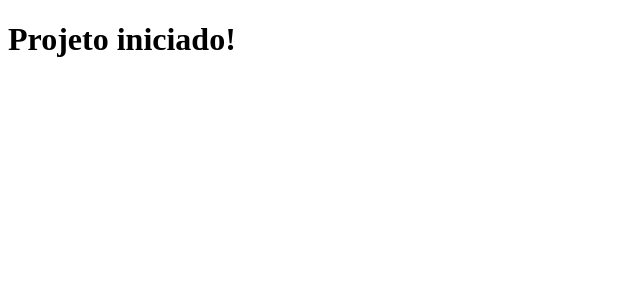
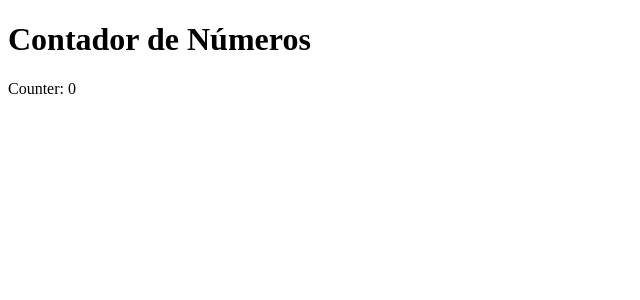
Before and after one commit to evssousa/projeto-coletivo-2ds-contador-de-numeros, a React (Vite) app: page / in a window 1280 px wide. Shown: the top 300 px of the page, without its empty margins (0-640 px from the left). Built offline with nearby package versions, Linux system fonts and the light colour scheme.

Commit message:
Add files via upload

```diff
--- a/src/App.jsx
+++ b/src/App.jsx
@@ -1,5 +1,10 @@
+import Counter from "./components/Counter"
+
 export default function App() {
   return (
-    <h1>Projeto iniciado!</h1>
+    <div className="container">
+      <h1>Contador de Números</h1>
+      <Counter/>
+    </div>
   )
 }
--- /dev/null
+++ b/src/components/Counter/index.jsx
@@ -0,0 +1,9 @@
+export default function Counter(){
+  const counter = 0
+
+  return (
+    <div>
+      <p>Counter: {counter}</p>
+    </div>
+  )
+}
```
